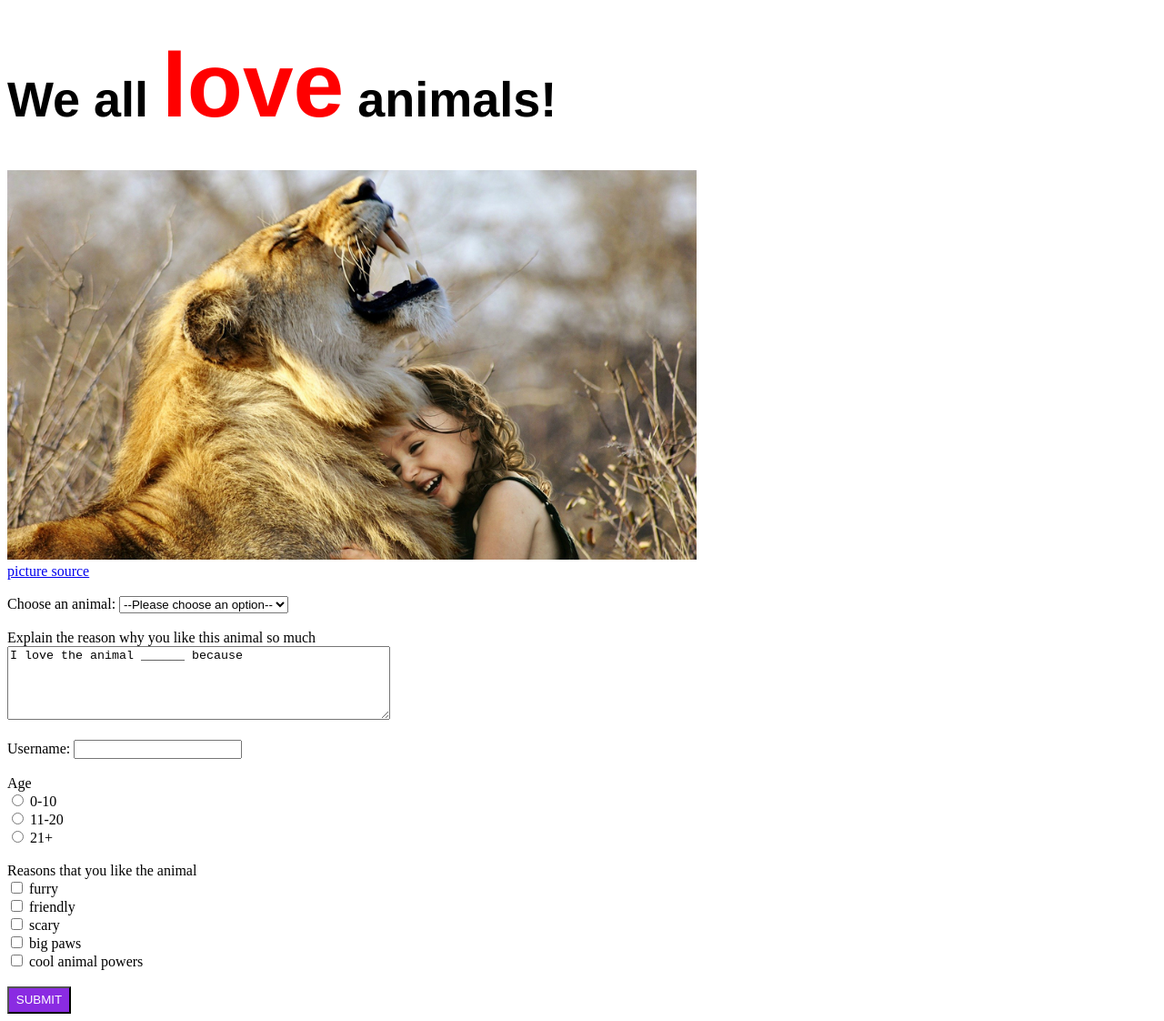
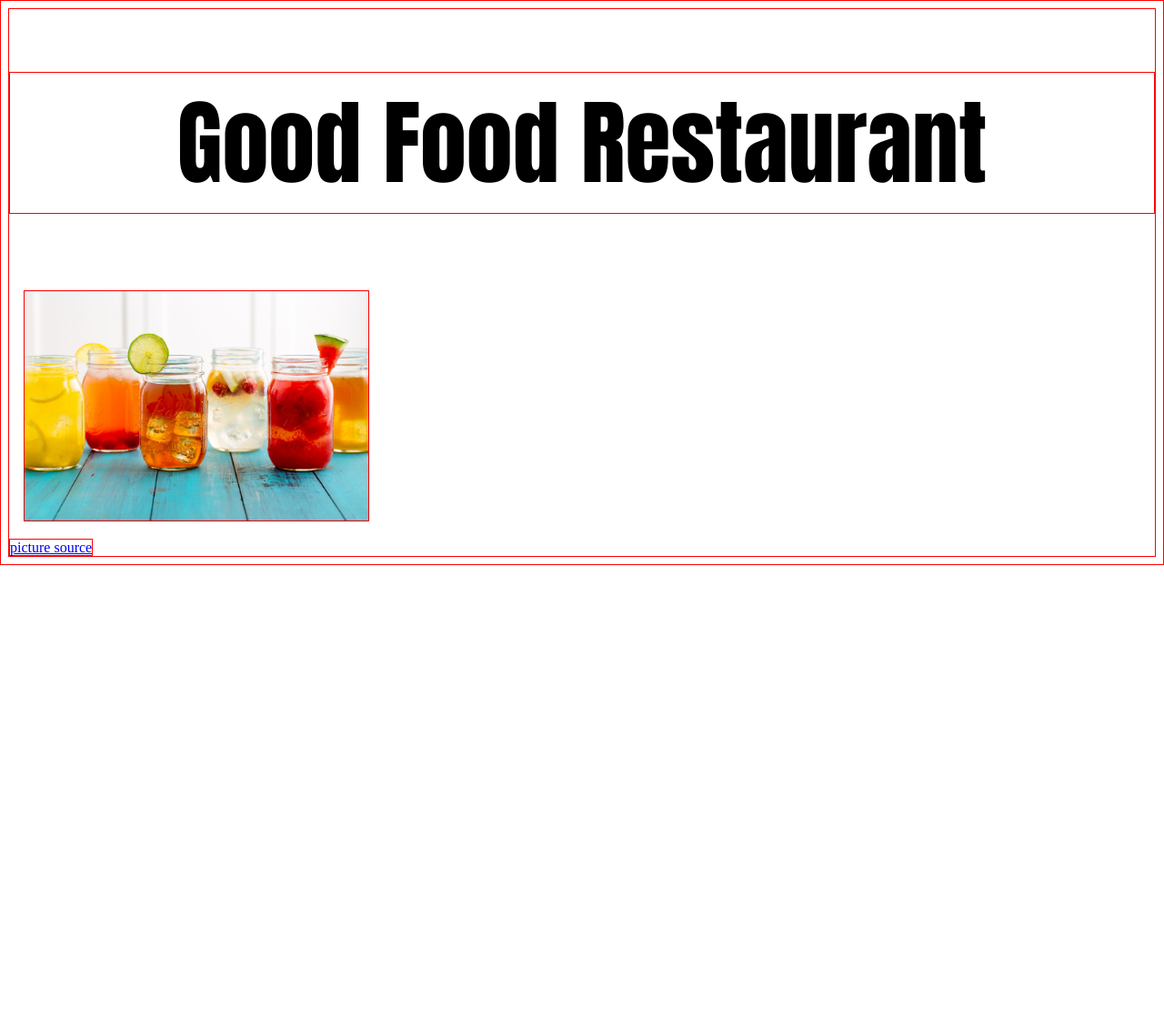
Before and after one commit to KortneyField/udacity-practice-website, a plain HTML site: page index.html in a window 1280 px wide. Shown: the whole page at 91% size. After the commit the page ends 800 px from the top, so only its background shows below. Drawn offline with Linux system fonts and the light colour scheme.

Commit message:
changed website to restaurant

```diff
--- a/index.html
+++ b/index.html
@@ -3,82 +3,18 @@
 <html>
     <head>
         <meta charset="UTF-8">
-        <style>
-            #love{
-                color: red;
-                font-size:100px;
-            }
-            button{
-                background-color: blueviolet;
-                height: 30px;
-                width: 70px;
-                color: white;
-            }
-            button:hover{
-                background-color: pink;
-            }
-
-            .title{
-                font-size: 54px;
-            }
-            h1, h2, h3, h4, h5, h6 {
-                font-family: "Helvetica", "Arial", sans-serif;
-            }
-
-        </style>
+        <link rel="stylesheet" type="text/css" href="style.css">
     </head>
 
 
     <body>
-        <h1 class="title">We all <span id="love">love</span> animals! </h1>
-        <img src="images/lovingAnimal.jpeg" width=60% alt="loving on a lion">
+        <h1 class="title">Good Food Restaurant</h1>
+        <img src="images/drinks.jpeg" alt="loving on a lion" class="images">
         </br>
         <a href="https://www.pri.org/stories/2020-02-10/our-wild-calling-connecting-animals-transforms-lives">
         picture source</a>
 
-    </br>
-    </br>
 
-        <label for="animal-select">Choose an animal:</label>
-        <select id="animal-select">
-            <option value="">--Please choose an option--</option>
-            <option value="lion">lion</option>
-            <option value="dog">dog</option>
-            <option value="bear">bear</option>
-            <option value="tiger">tiger</option>
-            <option value="elephant">elephant</option>
-            <option value="lizard">lizard</option>
-        </select>
-
-    </br>
-    </br>
-
-        <label for="fav-animal"> Explain the reason why you like this animal so much </label>
-        </br>
-        <textarea id="fav-animal" name="fav-animal" rows="5" cols="50">I love the animal ______ because
-        </textarea>
-
-    </br>
-    </br>
-        <!-- A text input -->
-        Username: <input type="text" /> </br>
-    </br>
-        <!-- A checkbox -->
-        <label>Age </label> </br>
-        <input type="radio" /> 0-10 </br>
-        <input type="radio" /> 11-20 </br>
-        <input type="radio" /> 21+ </br>
-    </br>
-        <!-- A radio button -->
-        <label>Reasons that you like the animal</label> </br>
-        <input type="checkbox" /> furry </br>
-        <input type="checkbox" /> friendly </br>
-        <input type="checkbox" /> scary </br>
-        <input type="checkbox" /> big paws </br>
-        <input type="checkbox" /> cool animal powers </br>
-    </br>
-        <!-- A button -->
-        <button>SUBMIT</button>
     </body>
 
 
--- /dev/null
+++ b/style.css
@@ -0,0 +1,36 @@
+#love{
+    color: red;
+    font-size:100px;
+}
+
+button{
+    background-color: blueviolet;
+    height: 30px;
+    width: 70px;
+    color: white;
+}
+
+button:hover{
+    background-color: pink;
+}
+
+.title{
+    font-size:8vw;
+    font-family: Impact, fantasy;
+    text-align: center;
+}
+
+h1, h2, h3, h4, h5, h6 {
+    font-family: "Helvetica", "Arial", sans-serif;
+}
+
+.images{
+    width: 30%;
+    height: 30%;
+    border: 2em;
+    margin: 1em;
+}
+
+*{
+    border: 1px solid red !important;
+  }
```
Also changed, not shown: images/drinks.jpeg (added).
